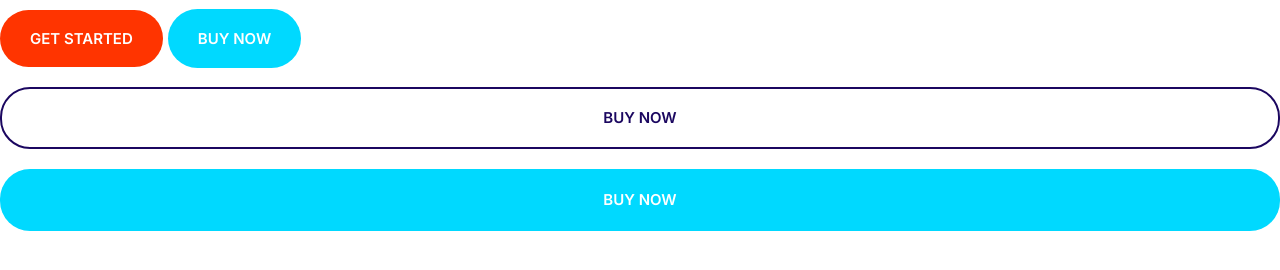
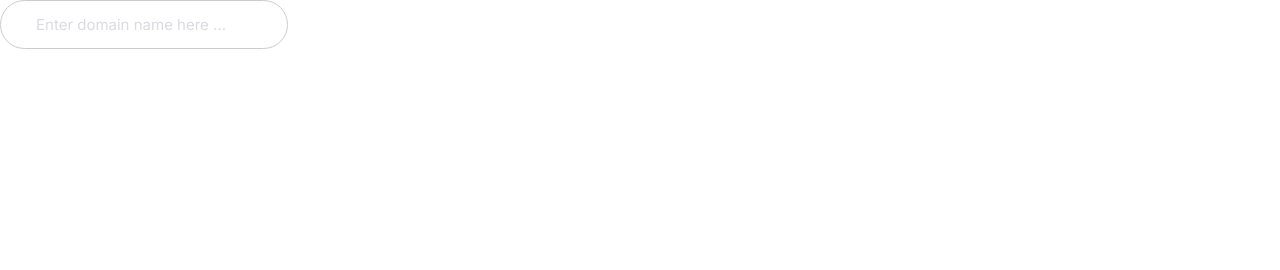
Before and after one commit to m-or/First-project, a plain HTML site: page index.html in a window 1280 px wide. Drawn offline with Linux system fonts and the light colour scheme.

Commit message:
Build input component.

```diff
--- a/css/styles.css
+++ b/css/styles.css
@@ -194,12 +194,12 @@
 
  /*Icons */
 
- .icon{
+ .icon {
     height: 40px;
     width: 40px;
  }
 
- .icon--primary{
+ .icon--primary {
     fill: var(--color-primary);
  }
 
@@ -213,10 +213,12 @@
 
  */
 
- .icon-container{
+ .icon-container {
     align-items: center;
-   background-color: #f3f9fa;;
-   border-radius: 50%;;
+    background-color: #f3f9fa;
+    ;
+    border-radius: 50%;
+    ;
     display: inline-flex;
     height: 64px;
     justify-content: center;
@@ -225,8 +227,8 @@
 
  /* Buttons */
 
- .btn{
-   border:0;
+ .btn {
+    border: 0;
     border-radius: 30px;
     cursor: pointer;
     font-size: 1.8rem;
@@ -238,44 +240,69 @@
     white-space: nowrap;
  }
 
- .btn--outline{
+ .btn--outline {
     background-color: #fff;
     border: 2px solid var(--color-heading);
     color: var(--color-heading);
  }
 
- .btn--outline:hover{
+ .btn--outline:hover {
     background-color: #1b0760;
     color: #fff;
  }
 
- .btn--accent{
+ .btn--accent {
     background-color: var(--color-accent);
     color: #fff;
  }
 
- .btn--accent:hover{
+ .btn--accent:hover {
     background-color: #ec3000;
     /* background-color:lighten(--color-accent, 10%); preprocessor using SaaS */
  }
 
- .btn--secondary{
+ .btn--secondary {
     background-color: var(--color-secondary);
     color: #fff;
  }
 
- .btn--secondary:hover{
+ .btn--secondary:hover {
     background-color: #00c8eb;
     color: #fff;
  }
 
- .btn--block{
+ .btn--block {
     display: inline-block;
     width: 100%;
  }
 
  @media screen and (min-width: 1024px) {
-   .btn{
+    .btn {
        font-size: 1.5rem;
     }
  }
+
+
+ /* Inputs */
+
+ .input {
+    border: 1px solid #ccc;
+    border-radius: 60px;
+    color: var(--color-heading);
+    font-size: 2rem;
+    padding: 1.5rem 3.5rem;
+    outline: 0;
+    /*  width: 100%;  To fill its container */
+ }
+
+
+ ::placeholder {
+    color: #dbdae2;
+ }
+
+ @media screen and (min-width: 1024px) {
+    .input {
+       font-size: 1.5rem;
+    }
+
+ }
--- a/index.html
+++ b/index.html
@@ -14,10 +14,9 @@
 </head>
 
 <body>
-    <button class="btn btn--accent">get started</button>
-    <a class="btn btn--secondary" href="#">Buy now</a>
-    <button class="btn btn--outline btn--block">buy now</button>
-    <a class="btn btn--secondary btn--block" href="#">Buy now</a>
+
+    <input class="input" type="text" placeholder="Enter domain name here ...">
+
 
 </body>
 
```
Also changed, not shown: components/input.html (added, +1 -0 lines). Lines whose indentation alone changed are shown as unchanged.
